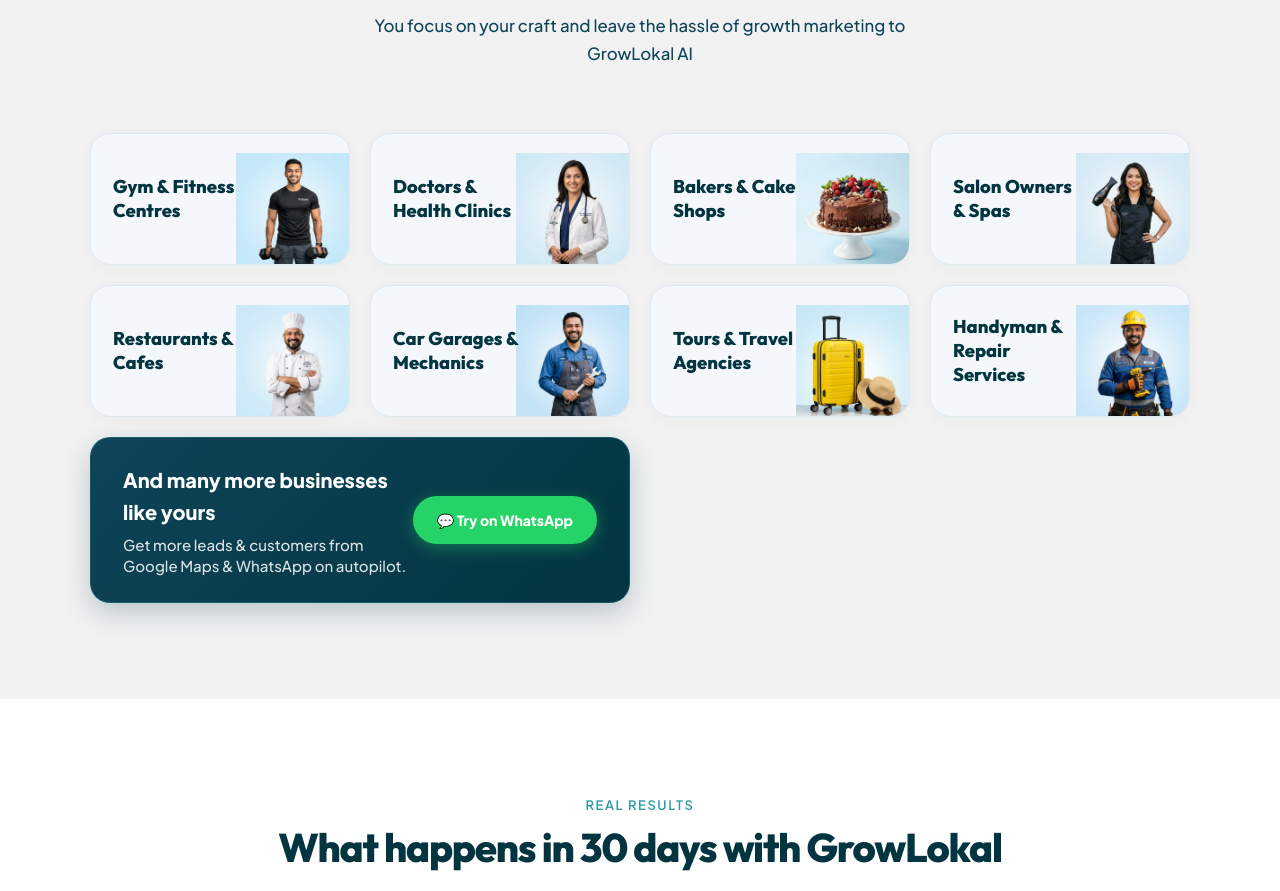
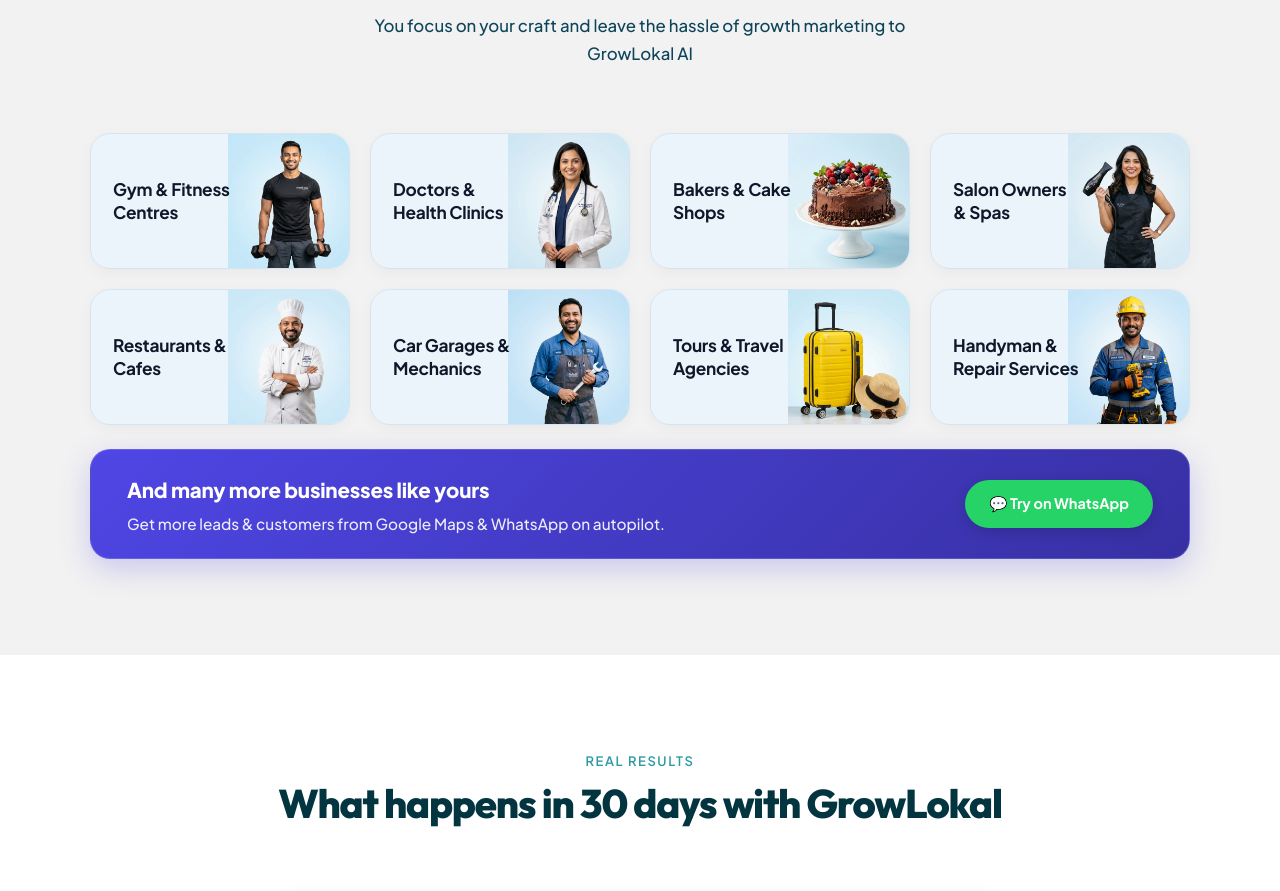
Before and after one commit to akheels-web/growlokal, a Next.js app in the folder apps/web/: page / in a window 1280 px wide. Shown: the part 5800-6691 px from the top of the page. Built offline with nearby package versions, Linux system fonts and the light colour scheme.

Commit message:
fix: seamless card image blend with mix-blend-mode, refined Plus Jakarta typography, and full-width royal indigo CTA banner

```diff
--- a/apps/web/src/app/globals.css
+++ b/apps/web/src/app/globals.css
@@ -1854,17 +1854,17 @@
 }
 
 /* ============================================================
-   BUILT FOR SMALL BUSINESS OWNERS - RICH SHOWCASE CARDS (GREXA STYLE)
+   BUILT FOR SMALL BUSINESS OWNERS - RICH SHOWCASE CARDS (GREXA MATCH)
    ============================================================ */
 .biz-showcase-grid {
   display: grid;
   grid-template-columns: repeat(4, 1fr);
   gap: 20px;
-  max-width: 1200px;
+  max-width: 1180px;
   margin: 0 auto;
 }
 
-@media (max-width: 1100px) {
+@media (max-width: 1024px) {
   .biz-showcase-grid {
     grid-template-columns: repeat(2, 1fr);
     gap: 16px;
@@ -1880,45 +1880,47 @@
 
 .biz-showcase-card {
   position: relative;
-  background: #f4f7fb;
-  border: 1.5px solid #e2e8f0;
+  background: #EBF4FA;
+  border: 1px solid #D6E4F0;
   border-radius: 20px;
-  padding: 24px 16px 24px 22px;
+  padding: 22px 16px 22px 22px;
   display: flex;
   justify-content: space-between;
   align-items: center;
-  min-height: 132px;
+  min-height: 136px;
   overflow: hidden;
   transition: all 0.25s cubic-bezier(0.16, 1, 0.3, 1);
-  box-shadow: 0 4px 14px rgba(3, 53, 64, 0.03);
+  box-shadow: 0 4px 16px rgba(15, 23, 42, 0.04);
 }
 
 .biz-showcase-card:hover {
-  transform: translateY(-5px);
+  transform: translateY(-4px);
   background: #ffffff;
   border-color: #2E9AA6;
-  box-shadow: 0 14px 36px rgba(46, 154, 166, 0.16);
+  box-shadow: 0 14px 36px rgba(46, 154, 166, 0.18);
 }
 
 .biz-showcase-title {
-  font-size: 1.15rem;
-  font-weight: 800;
-  color: #033540;
-  line-height: 1.3;
+  font-size: 1.08rem;
+  font-weight: 700;
+  color: #0F172A;
+  line-height: 1.35;
   width: 58%;
   z-index: 2;
-  font-family: var(--font-heading);
+  font-family: var(--font-body), 'Plus Jakarta Sans', system-ui, -apple-system, sans-serif;
+  letter-spacing: -0.015em;
 }
 
 .biz-showcase-img-wrap {
-  width: 115px;
-  height: 115px;
+  width: 125px;
+  height: 100%;
   position: absolute;
-  right: -2px;
-  bottom: -4px;
+  right: -4px;
+  top: 0;
+  bottom: 0;
   display: flex;
   align-items: flex-end;
-  justify-content: center;
+  justify-content: flex-end;
   pointer-events: none;
   z-index: 1;
 }
@@ -1926,40 +1928,36 @@
 .biz-showcase-img {
   width: 100%;
   height: 100%;
-  object-fit: contain;
-  object-position: bottom right;
+  object-fit: cover;
+  object-position: center top;
+  mix-blend-mode: multiply;
   transition: transform 0.3s cubic-bezier(0.16, 1, 0.3, 1);
 }
 
 .biz-showcase-card:hover .biz-showcase-img {
-  transform: scale(1.1);
-}
-
-/* Feature CTA Card in Grid */
+  transform: scale(1.08);
+}
+
+/* Feature CTA Banner Card across full width matching Grexa style */
 .biz-showcase-cta-card {
-  grid-column: span 2;
-  background: linear-gradient(135deg, #0E4459 0%, #033540 100%);
+  grid-column: 1 / -1;
+  background: linear-gradient(135deg, #4f46e5 0%, #3730a3 100%);
   border-radius: 20px;
-  padding: 26px 32px;
+  padding: 24px 36px;
   display: flex;
   align-items: center;
   justify-content: space-between;
   color: #ffffff;
-  box-shadow: 0 10px 28px rgba(14, 68, 89, 0.25);
-  border: 1.5px solid rgba(46, 154, 166, 0.3);
-}
-
-@media (max-width: 1100px) {
+  box-shadow: 0 10px 30px rgba(79, 70, 229, 0.25);
+  border: 1px solid rgba(255, 255, 255, 0.15);
+  margin-top: 4px;
+}
+
+@media (max-width: 768px) {
   .biz-showcase-cta-card {
-    grid-column: span 2;
-  }
-}
-
-@media (max-width: 640px) {
-  .biz-showcase-cta-card {
-    grid-column: span 1;
     flex-direction: column;
     align-items: flex-start;
-    gap: 18px;
+    gap: 16px;
+    padding: 24px;
   }
 }
--- a/apps/web/src/app/page.tsx
+++ b/apps/web/src/app/page.tsx
@@ -870,10 +870,10 @@
             style={{ transitionDelay: `${BUSINESS_TYPES.length * 60}ms` }}
           >
             <div>
-              <div style={{ fontSize: '1.25rem', fontWeight: '800', marginBottom: '6px' }}>
+              <div style={{ fontSize: '1.28rem', fontWeight: '800', marginBottom: '6px', fontFamily: 'var(--font-body), sans-serif', letterSpacing: '-0.01em' }}>
                 And many more businesses like yours
               </div>
-              <p style={{ color: 'rgba(255,255,255,0.85)', fontSize: '0.94rem', margin: 0, lineHeight: 1.4 }}>
+              <p style={{ color: 'rgba(255,255,255,0.9)', fontSize: '0.96rem', margin: 0, lineHeight: 1.4, fontFamily: 'var(--font-body), sans-serif' }}>
                 Get more leads &amp; customers from Google Maps &amp; WhatsApp on autopilot.
               </p>
             </div>
@@ -885,16 +885,17 @@
                 display: 'inline-flex',
                 alignItems: 'center',
                 gap: '8px',
-                padding: '13px 24px',
+                padding: '12px 24px',
                 background: '#25D366',
                 color: '#ffffff',
-                fontWeight: '800',
+                fontWeight: '700',
                 borderRadius: '50px',
                 textDecoration: 'none',
-                fontSize: '14px',
-                boxShadow: '0 4px 16px rgba(37, 211, 102, 0.4)',
+                fontSize: '14.5px',
+                boxShadow: '0 4px 14px rgba(0, 0, 0, 0.15)',
                 whiteSpace: 'nowrap',
-                flexShrink: 0
+                flexShrink: 0,
+                transition: 'transform 0.2s ease'
               }}
             >
               <span>💬 Try on WhatsApp</span>
```
